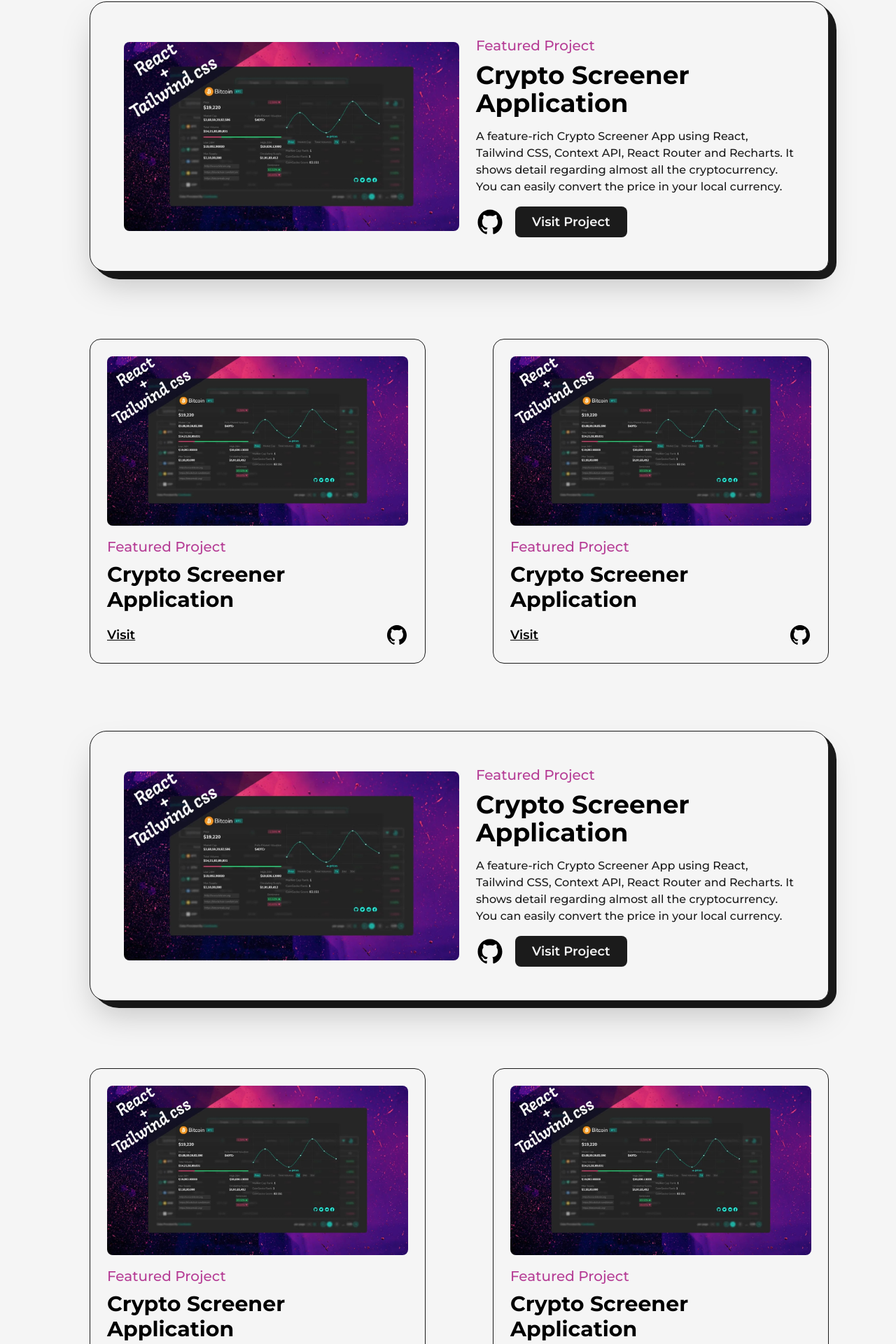
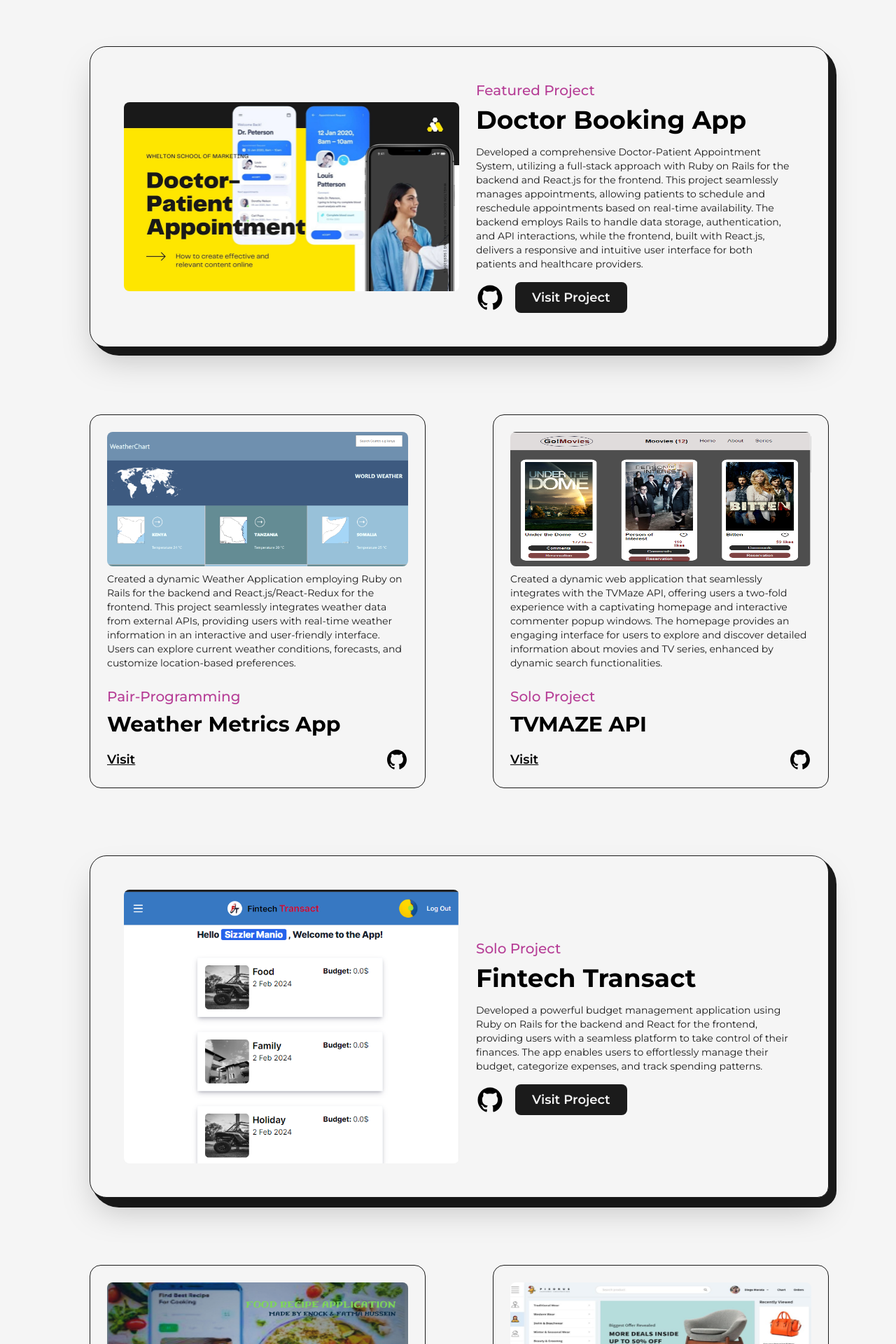
Before and after one commit to QuantaGeek/nextjs-creative, a Next.js app: page /projects in a window 1280 px wide. Shown: the part 358-2278 px from the top of the page at 70% size. Built offline with nearby package versions, Linux system fonts and the light colour scheme.

Commit message:
Refactor page design.

```diff
--- a/src/pages/projects.js
+++ b/src/pages/projects.js
@@ -6,6 +6,12 @@
 import Image from 'next/image'
 import { GithubIcon } from '@/components/icon'
 import project1 from '../../public/images/projects/crypto-screener-cover-image.jpg'
+import doctorapp from '../../public/images/projects/doctorapp.jpg'
+import weatherAPP from '../../public/images/projects/weatherchart.PNG'
+import fintech from '../../public/images/projects/Fintech Transact.PNG'
+import ecommerce from '../../public/images/projects/ecommerce app.PNG'
+import food from '../../public/images/projects/Food App.jpg'
+import movies from '../../public/images/projects/Go Movies.PNG'
 import { motion } from 'framer-motion'
 
 const FramerImage = motion(Image);
@@ -15,7 +21,7 @@
         <article className='w-full flex items-center justify-between rounded-3xl border border-solid border-dark bg-light dark:bg-dark dark:border-light shadow-2xl p-12 relative rounded-br-2xl lg:flex-col lg:p-8 xs:rounded-2xl xs:rounded-br-3xl xs:p-4'>
             <div className='absolute top-0 -right-3 -z-10 w-[101%]  h-[103%] rounded-[2.5rem] bg-dark dark:bg-light rounded-br-3xl xs:-right-2 sm:h-[102%] xs:w-full xs:rounded-[1.5rem]'/>
             <Link href={link} target='_blank' className='w-1/2 lg:w-full cursor-pointer overflow-hidden rounded-lg'>
-                <FramerImage src={img} alt={title} className='w-full h-auto'
+                <FramerImage src={img} alt={title} className='w-full h-auto '
                     whileHover={{scale:1.05}}
                     transition={{duration:0.2}}
                     priority
@@ -28,7 +34,7 @@
                 <Link href={link} target='_blank' className='hover:underline underline-offset-2'>
                    <h2 className='my-2 w-full text-left text-4xl font-bold dark:text-light sm:text-sm'>{title}</h2>
                 </Link>
-                <p className='my-2 font-medium text-dark dark:text-light sm:text-sm'>{summary}</p>
+                <p className='my-2 text-sm text-dark dark:text-light sm:text-sm'>{summary}</p>
 
                 <div className='mt-2 flex items-center'>
                     <Link href={github} target='_blank' className='w-10'>
@@ -44,16 +50,16 @@
         </article>
     )
 }
-const Project = ({ title, type, img, link, github}) => {
+const Project = ({ title, type, summary, img, link, github}) => {
     return (
         <article className='w-full flex flex-col items-center justify-center rounded-2xl border border-solid border-dark bg-light dark:bg-dark dark:border-light p-6 relative'>
             <Link href={link} target='_blank' className='w-full cursor-pointer overflow-hidden rounded-lg'>
-                <FramerImage src={img} alt={title} className='w-full h-auto'
+                <FramerImage src={img} alt={title} className='w-full h-auto max-h-48'
                 whileHover={{scale:1.05}}
                 transition={{duration:0.2}}
                 />
             </Link>
-
+            <p className='my-2 text-sm text-dark dark:text-light sm:text-sm'>{summary}</p>
             <div className='w-full flex flex-col items-start justify-between mt-4'>
                 <span className='text-primary dark:text-primaryDark font-medium text-xl lg:text-lg md:text-base'>{type}</span>
                 <Link href={link} target='_blank' className='hover:underline underline-offset-2'>
@@ -83,81 +89,81 @@
 
     </Head>
     <main className='w-full mb-16 flex flex-col items-center justify-center dark:text-light'>
-        <Layout className='pt-16'>
+        <Layout className='pt-32 sm:pt-32 md:pt-48 lg:pt-52'>
             <AnimatedText text='Imagination Trumps Knowledge!' className='mb-16 lg:!text-7xl sm:mb-8 sm:!text-6xl xs:!text-4xl'/>
             <div className='grid grid-cols-12 gap-24 xl:gap-x-16 lg:gap-x-8 md:gap-y-24 sm:gap-x-0'>
                 <div className='col-span-12'>
                     <FeaturedProject
-                    title='Crypto Screener Application'
-                    img={project1}
-                    summary='   A feature-rich Crypto Screener App using React, Tailwind CSS, Context API, React Router and Recharts.
-                    It shows detail regarding almost all the cryptocurrency. You can easily convert the price in your
-                    local currency.'
-                    link='/'
-                    github='/'
+                    title='Doctor Booking App'
+                    img={doctorapp}
+                    summary='   Developed a comprehensive Doctor-Patient Appointment System, utilizing a full-stack approach with Ruby on Rails for the backend and React.js for the frontend.
+                    This project seamlessly manages appointments, allowing patients to schedule and reschedule appointments based on real-time availability.
+                    The backend employs Rails to handle data storage, authentication, and API interactions, while the frontend, built with React.js,
+                    delivers a responsive and intuitive user interface for both patients and healthcare providers.'
+                    link='https://jade-rabanadas-479b96.netlify.app/'
+                    github='https://github.com/Bettenoch/medical-appointments-front-end'
                     type='Featured Project'
                     />
                 </div>
 
                 <div className='col-span-6 sm:col-span-12'>
                 <Project
-                    title='Crypto Screener Application'
-                    img={project1}
-                    summary='   A feature-rich Crypto Screener App using React, Tailwind CSS, Context API, React Router and Recharts.
-                    It shows detail regarding almost all the cryptocurrency. You can easily convert the price in your
-                    local currency.'
-                    link='/'
-                    github='/'
-                    type='Featured Project'
+                    title='Weather Metrics App'
+                    img={weatherAPP}
+                    summary=' Created a dynamic Weather Application employing Ruby on Rails for the backend and React.js/React-Redux for the frontend.
+                     This project seamlessly integrates weather data from external APIs, providing users with real-time weather information in an interactive and user-friendly interface.
+                     Users can explore current weather conditions, forecasts, and customize location-based preferences.'
+                    link='https://todays-pandemic-status-app.onrender.com/'
+                    github='https://github.com/Bettenoch/Metrics-Application'
+                    type='Pair-Programming'
                     />
                 </div>
 
                 <div className='col-span-6 sm:col-span-12'>
                 <Project
-                    title='Crypto Screener Application'
-                    img={project1}
-                    summary='   A feature-rich Crypto Screener App using React, Tailwind CSS, Context API, React Router and Recharts.
-                    It shows detail regarding almost all the cryptocurrency. You can easily convert the price in your
-                    local currency.'
-                    link='/'
-                    github='/'
-                    type='Featured Project'
+                    title='TVMAZE API'
+                    img={movies}
+                    summary='Created a dynamic web application that seamlessly integrates with the TVMaze API, offering users a two-fold experience with a captivating homepage and interactive commenter popup windows.
+                    The homepage provides an engaging interface for users to explore and discover detailed information about movies and TV series, enhanced by dynamic search functionalities.
+                    '
+                    link='https://graciano1997.github.io/js_moduleII_capstone/dist/'
+                    github='https://github.com/Bettenoch/js_moduleII_capstone'
+                    type='Solo Project'
                     />
                 </div>
                 <div className='col-span-12 '>
                 <FeaturedProject
-                    title='Crypto Screener Application'
-                    img={project1}
-                    summary='   A feature-rich Crypto Screener App using React, Tailwind CSS, Context API, React Router and Recharts.
-                    It shows detail regarding almost all the cryptocurrency. You can easily convert the price in your
-                    local currency.'
-                    link='/'
-                    github='/'
+                    title='Fintech Transact'
+                    img={fintech}
+                    summary='   Developed a powerful budget management application using Ruby on Rails for the backend and React for the frontend, providing users with a seamless platform to take control of their finances.
+                    The app enables users to effortlessly manage their budget, categorize expenses, and track spending patterns.'
+                    link='https://github.com/Bettenoch/fintech_transact'
+                    github='https://fintechtransact.onrender.com/'
+                    type='Solo Project'
+                    />
+                </div>
+
+                <div className='col-span-6 sm:col-span-12'>
+                <Project
+                    title='Food Recipe Application'
+                    img={food}
+                    summary='Crafted a delightful Food Recipe Application by seamlessly integrating Ruby on Rails for the backend and React for the frontend.
+                    This application offers users an immersive culinary experience, allowing them to explore a diverse range of recipes with ease.
+                    Users can search, save favorite recipes, and follow step-by-step cooking instructions.  '
+                    link='https://github.com/Bettenoch/Recipe-app'
+                    github='https://github.com/Bettenoch/Recipe-app'
                     type='Featured Project'
                     />
                 </div>
                 <div className='col-span-6 sm:col-span-12'>
                 <Project
                     title='Crypto Screener Application'
-                    img={project1}
-                    summary='   A feature-rich Crypto Screener App using React, Tailwind CSS, Context API, React Router and Recharts.
-                    It shows detail regarding almost all the cryptocurrency. You can easily convert the price in your
-                    local currency.'
-                    link='/'
-                    github='/'
-                    type='Featured Project'
-                    />
-                </div>
-
-                <div className='col-span-6 sm:col-span-12'>
-                <Project
-                    title='Crypto Screener Application'
-                    img={project1}
-                    summary='   A feature-rich Crypto Screener App using React, Tailwind CSS, Context API, React Router and Recharts.
-                    It shows detail regarding almost all the cryptocurrency. You can easily convert the price in your
-                    local currency.'
-                    link='/'
-                    github='/'
+                    img={ecommerce}
+                    summary='Leveraged Djangos powerful framework to manage backend functionalities such as user authentication, database management, and order processing.
+                     Implemented React-Redux on the frontend to create a dynamic and responsive user interface.
+                     ensuring a secure and engaging online shopping experience for users.'
+                    link='https://github.com/Bettenoch/frontend'
+                    github='https://github.com/Bettenoch/frontend'
                     type='Featured Project'
                     />
                 </div>
```
